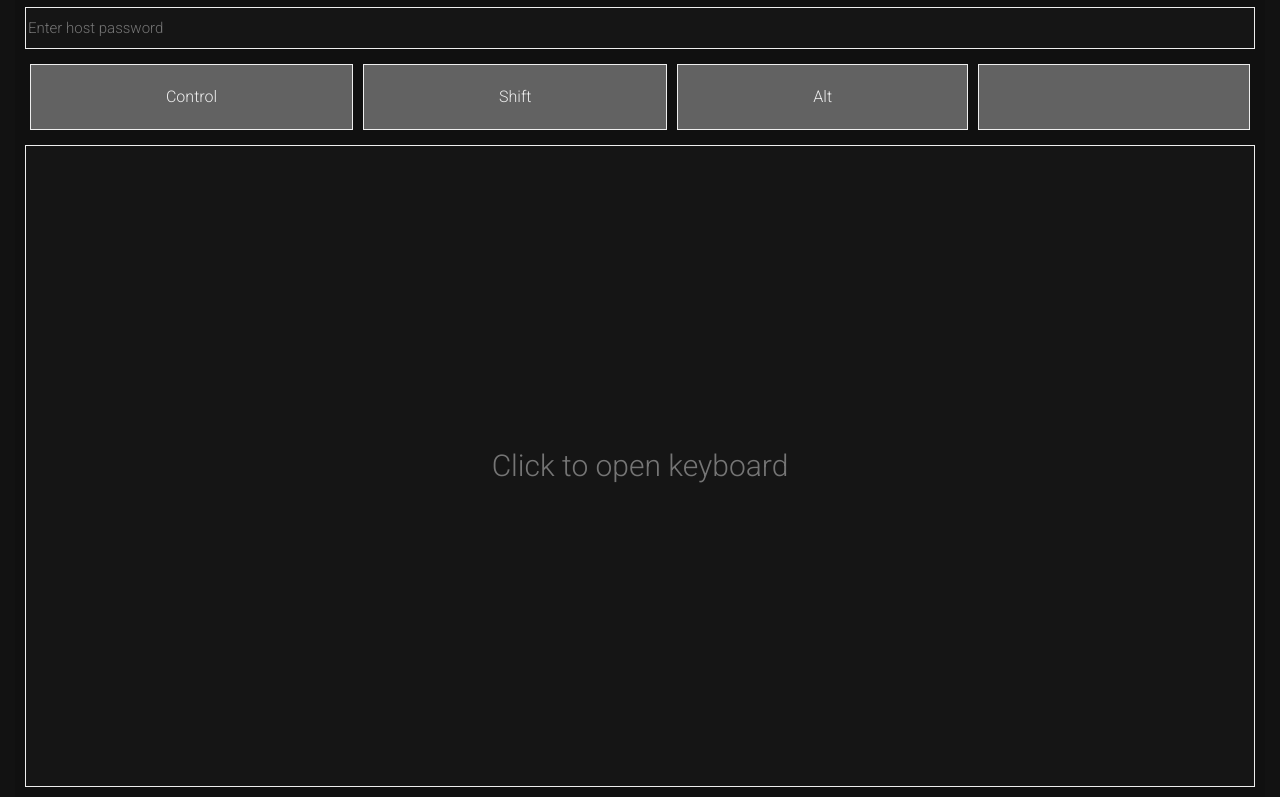
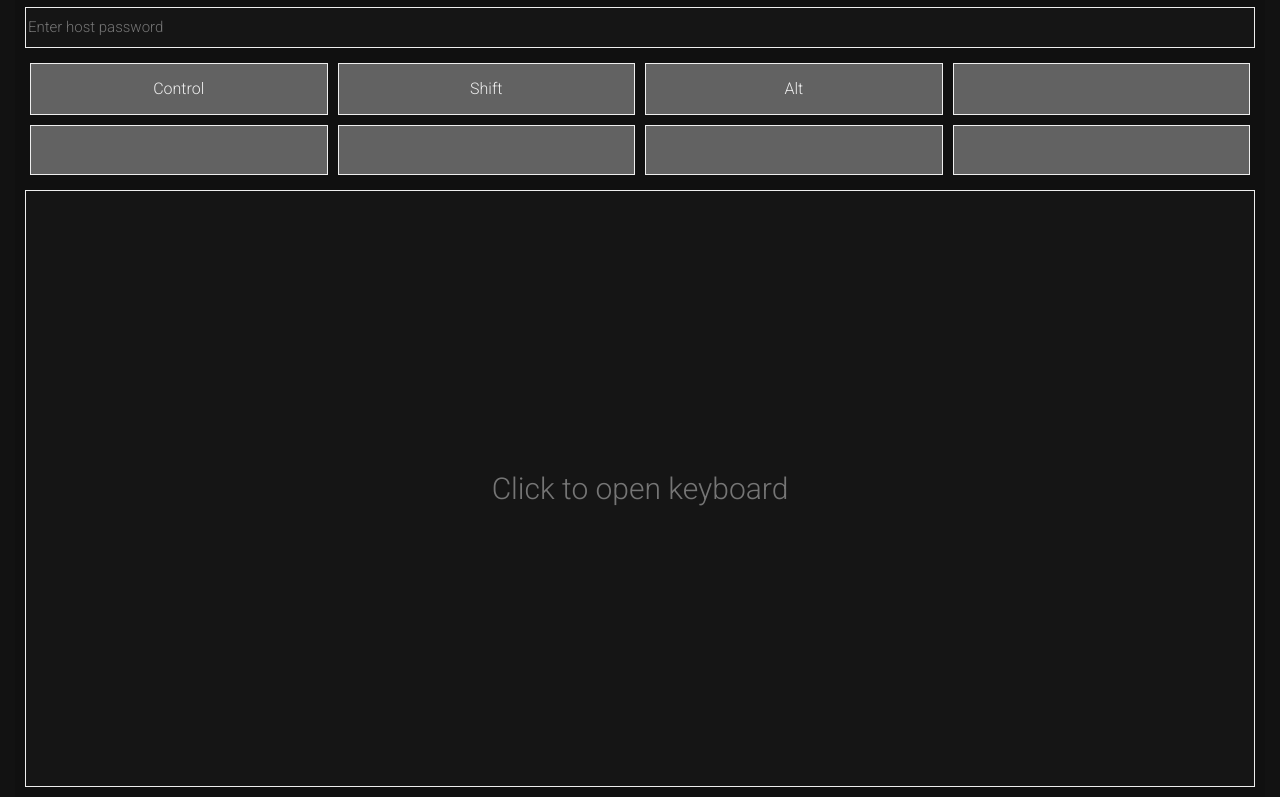
Before and after one commit to remode/remode, a website: page public/mods/keyboard/index.html in a window 1280 px wide. Shown: the part 81-878 px from the top of the page. Drawn offline with Linux system fonts and the light colour scheme.

Commit message:
💄styling for the extra keys and a row of buttons

```diff
--- a/public/mods/keyboard/index.html
+++ b/public/mods/keyboard/index.html
@@ -32,10 +32,18 @@
                 <input type="text" id="passwordInput" placeholder="Enter host password">
             </div>
             <div class="extra-keys">
-                <toggleable-element>Control</toggleable-element>
-                <toggleable-element>Shift</toggleable-element>
-                <toggleable-element>Alt</toggleable-element>
-                <toggleable-element></toggleable-element>
+                <div class="toggle-row">
+                    <toggleable-element>Control</toggleable-element>
+                    <toggleable-element>Shift</toggleable-element>
+                    <toggleable-element>Alt</toggleable-element>
+                    <toggleable-element></toggleable-element>
+                </div>
+                <div class="button-row">
+                    <button></button>
+                    <button></button>
+                    <button></button>
+                    <button></button>
+                </div>
             </div>
             <!-- type=email because mobile keyboard suck -->
             <input type="email" id="keyboardInput" placeholder="Click to open keyboard" autocapitalize="none"
--- a/public/mods/keyboard/res/css/index.css
+++ b/public/mods/keyboard/res/css/index.css
@@ -82,7 +82,7 @@ body{
     border:none;
 }
 
-.extra-keys{
+.extra-keys div{
     flex-grow: 5;
     margin: 0px 10px;
     padding:0px;
@@ -91,10 +91,11 @@ body{
 }
 
 
-.extra-keys toggleable-element{
+.extra-keys div toggleable-element,.extra-keys div button{
     display: grid;
     place-items: center;
-    min-height: 30px;
+    min-height: 50px;
+    flex:3;
     flex-grow: 1;
     margin: 5px;
     background-color:#242424;
@@ -103,7 +104,14 @@ body{
     transition-duration: 200ms;
 }
 
-.extra-keys toggleable-element[state="on"]{
+.extra-keys div toggleable-element[state="on"], .extra-keys div button:active{
     border: 4px solid #eeeeee;
+}
+
+.extra-keys div button{
+    transition-duration: 100ms;
+}
+
+.extra-keys div button:focus{
     outline: none;
 }
```
